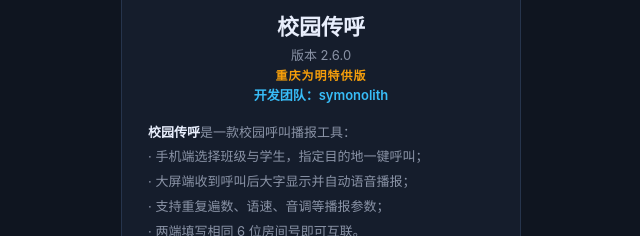
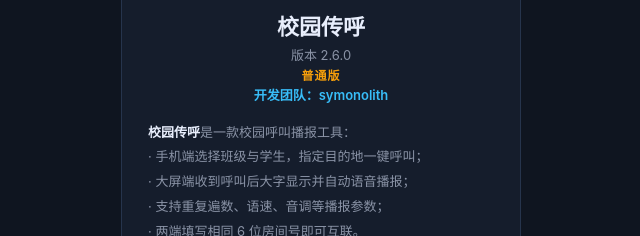
Before and after one commit to syemailcom2026-cell/Campus-Paging, a plain HTML site: page CampusApp/index.html in a window 1280 px wide. Both pictures are taken after a click on the button "关于 校园传呼". Shown: the part 249-485 px from the top of the page, 319-959 px from the left. Drawn offline with Linux system fonts and the light colour scheme.

Commit message:
校园传呼 2.6.0 普通版

```diff
--- a/CampusApp/index.html
+++ b/CampusApp/index.html
@@ -309,7 +309,7 @@ input[type=range]::-webkit-slider-thumb{ -webkit-appearance:none; width:18px; he
     <div class="a-logo">📢</div>
     <div class="a-name">校园传呼</div>
     <div class="a-ver">版本 2.6.0</div>
-    <div class="a-edition">重庆为明特供版</div>
+    <div class="a-edition">普通版</div>
     <div class="a-team">开发团队：symonolith</div>
     <div class="a-desc">
       <b style="color:var(--text);">校园传呼</b>是一款校园呼叫播报工具：<br>
```
Also changed, not shown: CampusCallApp-Win/app/index.html (+1 -1 lines), CampusCallApp/app/src/main/assets/index.html (+1 -1 lines), 使用说明.txt, 1 other file.
